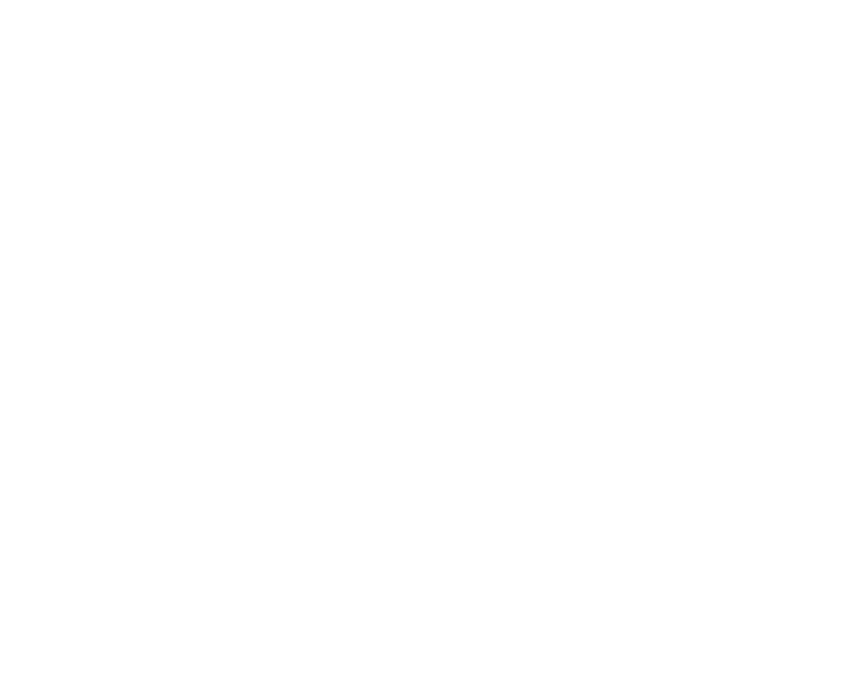
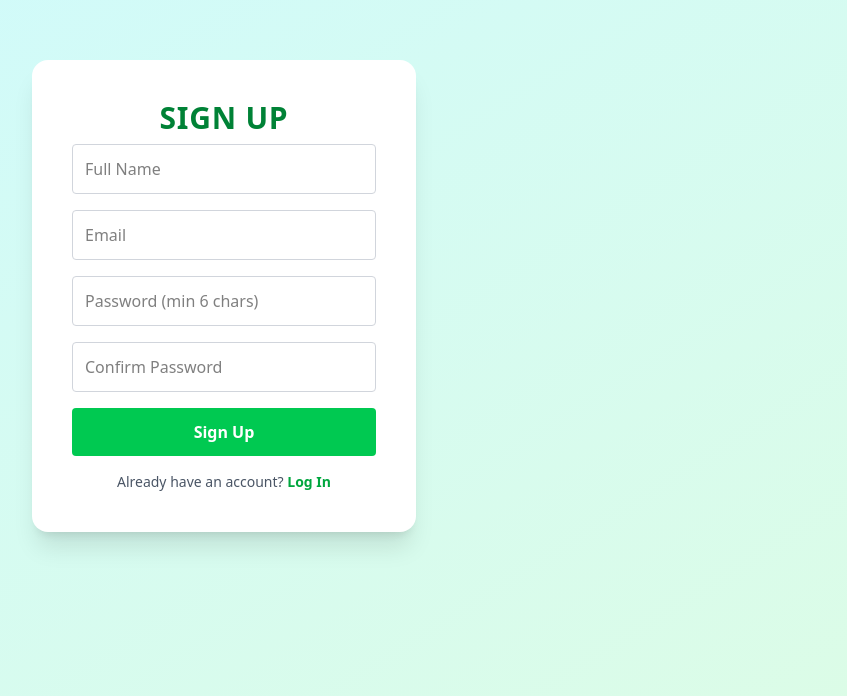
Before and after one commit to Sahoo-Achyutananda/vidya-vichar, a React app in the folder frontend/: page /signup in a window 1280 px wide. Before the commit this address had no page. Shown: the part 104-800 px from the top of the page, without its empty margins (416-1263 px from the left). Built offline with nearby package versions, Linux system fonts and the light colour scheme; the HTML template or start-up script is replaced by a standard one.

Commit message:
login_signup_frontend

```diff
--- a/frontend/src/App.jsx
+++ b/frontend/src/App.jsx
@@ -1,14 +1,22 @@
-import {BrowserRouter, Routes, Route} from "react-router-dom"
-import Dashboard from "./components/Dashboard"
+import { BrowserRouter, Routes, Route } from "react-router-dom";
+import Dashboard from "./components/Dashboard";
+import LoginPage from "./components/LoginPage";
+import SignupPage from "./components/SignupPage";
+
 function App() {
-
   return (
     <BrowserRouter>
       <Routes>
-        <Route path="/user/dashboard" element={<Dashboard/>}/>
+        <Route path="/login" element={<LoginPage />} />
+        <Route path="/signup" element={<SignupPage />} />
+        <Route path="/user/dashboard" element={<Dashboard />} />
+        <Route
+          path="*"
+          element={<p className="text-center mt-20 text-red-600">Page not found</p>}
+        />
       </Routes>
     </BrowserRouter>
-  )
+  );
 }
 
-export default App
+export default App;
--- /dev/null
+++ b/frontend/src/components/LoginPage.jsx
@@ -0,0 +1,55 @@
+import { useState } from "react";
+import { useNavigate } from "react-router-dom";
+
+function LoginPage() {
+  const [email, setEmail] = useState("");
+  const [password, setPassword] = useState("");
+  const [error, setError] = useState("");
+  const navigate = useNavigate();
+
+  const handleSubmit = (e) => {
+    e.preventDefault();
+    if (!email || !password) {
+      setError("Please fill in both fields");
+      return;
+    }
+    // fake login
+    navigate("/user/dashboard");
+  };
+
+  return (
+    <div className="flex items-center justify-center min-h-screen bg-gradient-to-br from-cyan-100 to-green-100 font-sans">
+      <div className="bg-white p-10 rounded-2xl shadow-xl w-96 text-center transform transition-transform duration-300 hover:-translate-y-1 hover:shadow-2xl">
+        <h1 className="text-3xl font-extrabold text-green-700 uppercase mb-2 tracking-wide">Login</h1>
+        {error && <p className="text-red-600 bg-red-100 p-2 rounded mb-4">{error}</p>}
+        <form className="flex flex-col" onSubmit={handleSubmit}>
+          <input
+            type="email"
+            placeholder="Email"
+            className="mb-4 p-3 rounded border border-gray-300 focus:outline-none focus:ring-2 focus:ring-green-400"
+            value={email}
+            onChange={(e) => setEmail(e.target.value)}
+          />
+          <input
+            type="password"
+            placeholder="Password"
+            className="mb-4 p-3 rounded border border-gray-300 focus:outline-none focus:ring-2 focus:ring-green-400"
+            value={password}
+            onChange={(e) => setPassword(e.target.value)}
+          />
+          <button className="bg-green-500 text-white py-3 rounded font-semibold hover:bg-green-600 transition">
+            Log In
+          </button>
+        </form>
+        <p className="mt-4 text-sm text-gray-600">
+          Don't have an account?{" "}
+          <a href="/signup" className="text-green-600 font-semibold hover:underline">
+            Sign Up
+          </a>
+        </p>
+      </div>
+    </div>
+  );
+}
+
+export default LoginPage;
--- /dev/null
+++ b/frontend/src/components/SignupPage.jsx
@@ -0,0 +1,79 @@
+import { useState } from "react";
+import { useNavigate } from "react-router-dom";
+
+function SignupPage() {
+  const [name, setName] = useState("");
+  const [email, setEmail] = useState("");
+  const [password, setPassword] = useState("");
+  const [confirmPassword, setConfirmPassword] = useState("");
+  const [error, setError] = useState("");
+  const navigate = useNavigate();
+
+  const handleSubmit = (e) => {
+    e.preventDefault();
+    if (!name || !email || !password || !confirmPassword) {
+      setError("Please fill all fields");
+      return;
+    }
+    if (password.length < 6) {
+      setError("Password must be at least 6 characters");
+      return;
+    }
+    if (password !== confirmPassword) {
+      setError("Passwords do not match");
+      return;
+    }
+    // fake signup
+    navigate("/login");
+  };
+
+  return (
+    <div className="flex items-center justify-center min-h-screen bg-gradient-to-br from-cyan-100 to-green-100 font-sans">
+      <div className="bg-white p-10 rounded-2xl shadow-xl w-96 text-center transform transition-transform duration-300 hover:-translate-y-1 hover:shadow-2xl">
+        <h1 className="text-3xl font-extrabold text-green-700 uppercase mb-2 tracking-wide">Sign Up</h1>
+        {error && <p className="text-red-600 bg-red-100 p-2 rounded mb-4">{error}</p>}
+        <form className="flex flex-col" onSubmit={handleSubmit}>
+          <input
+            type="text"
+            placeholder="Full Name"
+            className="mb-4 p-3 rounded border border-gray-300 focus:outline-none focus:ring-2 focus:ring-green-400"
+            value={name}
+            onChange={(e) => setName(e.target.value)}
+          />
+          <input
+            type="email"
+            placeholder="Email"
+            className="mb-4 p-3 rounded border border-gray-300 focus:outline-none focus:ring-2 focus:ring-green-400"
+            value={email}
+            onChange={(e) => setEmail(e.target.value)}
+          />
+          <input
+            type="password"
+            placeholder="Password (min 6 chars)"
+            className="mb-4 p-3 rounded border border-gray-300 focus:outline-none focus:ring-2 focus:ring-green-400"
+            value={password}
+            onChange={(e) => setPassword(e.target.value)}
+          />
+          <input
+            type="password"
+            placeholder="Confirm Password"
+            className="mb-4 p-3 rounded border border-gray-300 focus:outline-none focus:ring-2 focus:ring-green-400"
+            value={confirmPassword}
+            onChange={(e) => setConfirmPassword(e.target.value)}
+          />
+          <button className="bg-green-500 text-white py-3 rounded font-semibold hover:bg-green-600 transition">
+            Sign Up
+          </button>
+        </form>
+        <p className="mt-4 text-sm text-gray-600">
+          Already have an account?{" "}
+          <a href="/login" className="text-green-600 font-semibold hover:underline">
+            Log In
+          </a>
+        </p>
+      </div>
+    </div>
+  );
+}
+
+export default SignupPage;
```
